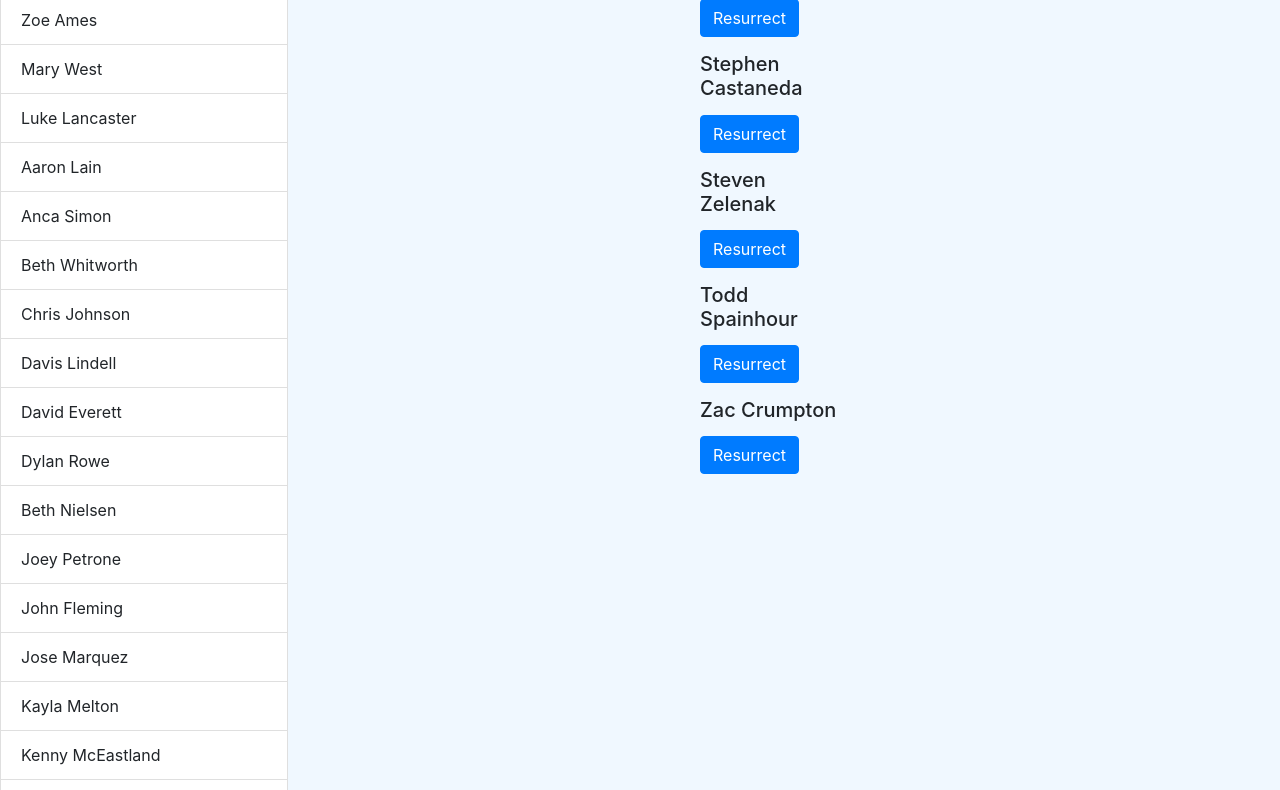
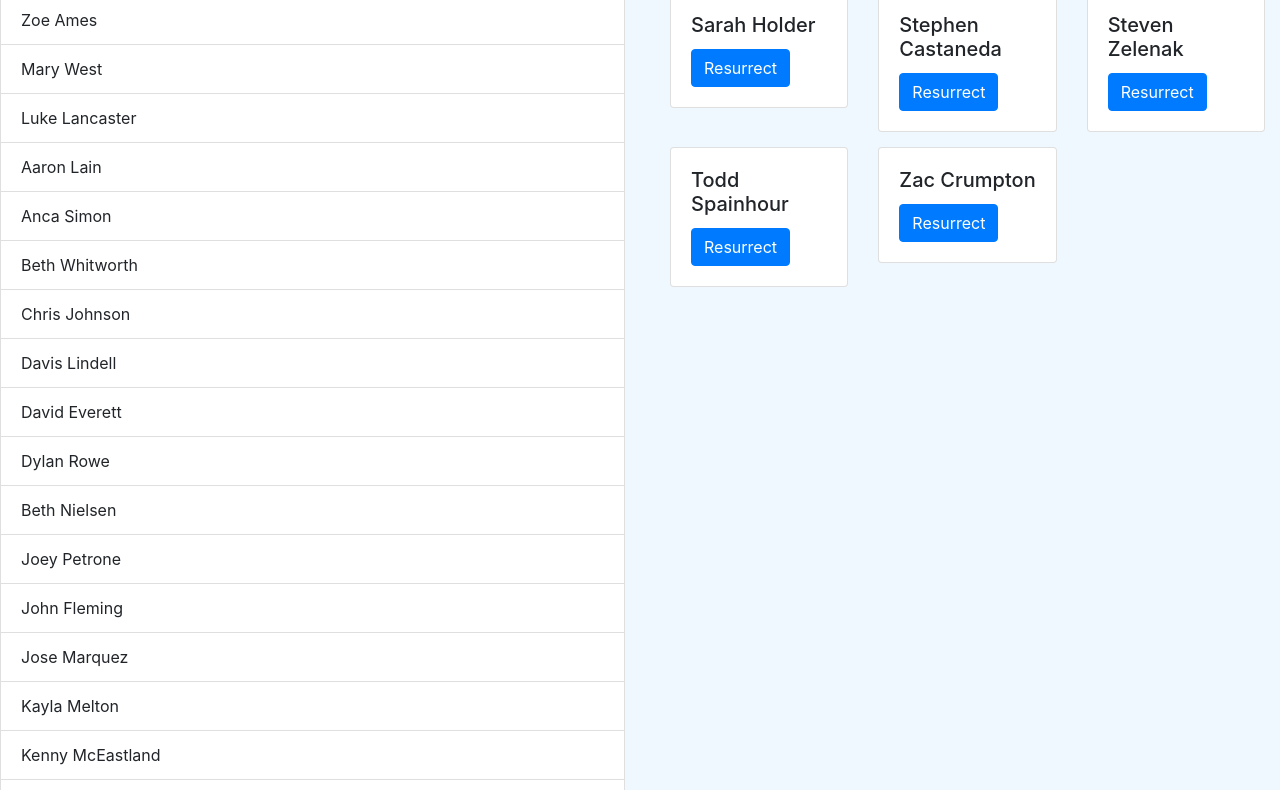
Before and after one commit to lstar18/shark-tank, a plain HTML site: page index.html in a window 1280 px wide. Shown: the part 110-900 px from the top of the page. Drawn offline with nearby package versions, Linux system fonts and the light colour scheme.

Commit message:
style of cards

```diff
--- a/javascripts/components/graveyard.js
+++ b/javascripts/components/graveyard.js
@@ -3,15 +3,16 @@ import persons from '../helpers/data/personData.js'
 
 const buildGraveyard = () => {
     const deadPersons = persons.getDeadPersons();
-    let domString = '<h2 class="col-12 text-center>Graveyard</h2>'
-    domString += '<div class="d=flex flex wrap">'
-
+    let domString = '<h2 class="col-12 text-center">Graveyard</h2>'
+    domString += '<div class="d-flex flex-wrap">'
 
     deadPersons.forEach((deadPersons)=> {
-        domString += '<div class="col-4">'
-        domString += '<div class="person-card">'
+        domString += '<div class="col-4 person-card">'
+        domString += '<div class="card">'
+        domString += '<div class="card-body">'
         domString += `<h5 class="card-title">${deadPersons.name}</h5>`
         domString += '<a href="#" class="btn btn-primary">Resurrect </a>'
+        domString += '</div>'
         domString += '</div>'
         domString += '</div>'
     });
--- a/javascripts/components/tank.js
+++ b/javascripts/components/tank.js
@@ -4,7 +4,7 @@ import personData from '../helpers/data/personData.js'
 const tankBuilder = () => {
 const persons = personData.getAlivePersons();
 let domString = '';
-domString += '<div class="card" style="width: 18rem;">'
+domString += '<div class="card">'
 domString += '<div class="card-header"> Shark Tank </div>'
 domString += '<ul class="list-group list-group-flush">'
 
--- a/styles/main.css
+++ b/styles/main.css
@@ -3,5 +3,5 @@ body {
 }
 
 .person-card {
-    margin: 15px;
+    margin-bottom: 15px;
 }
```
